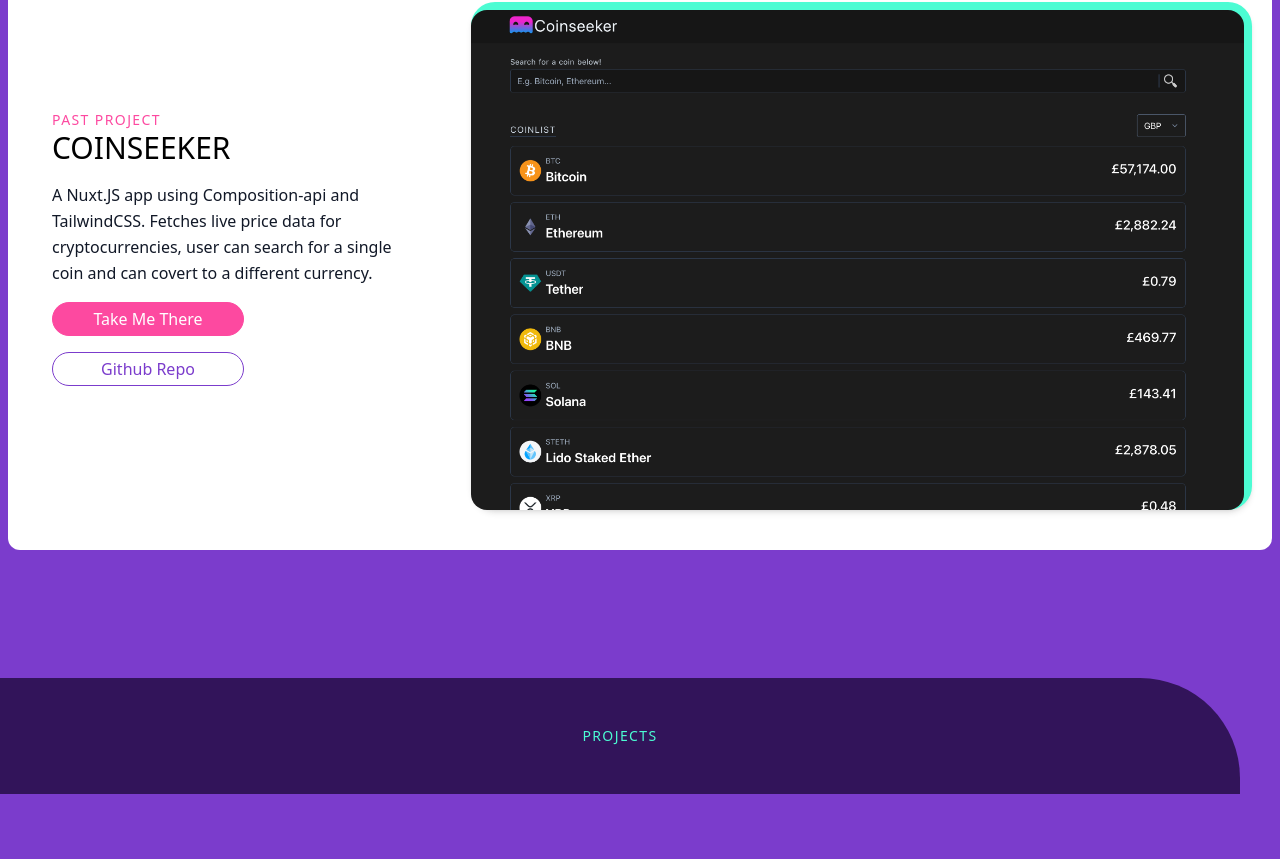
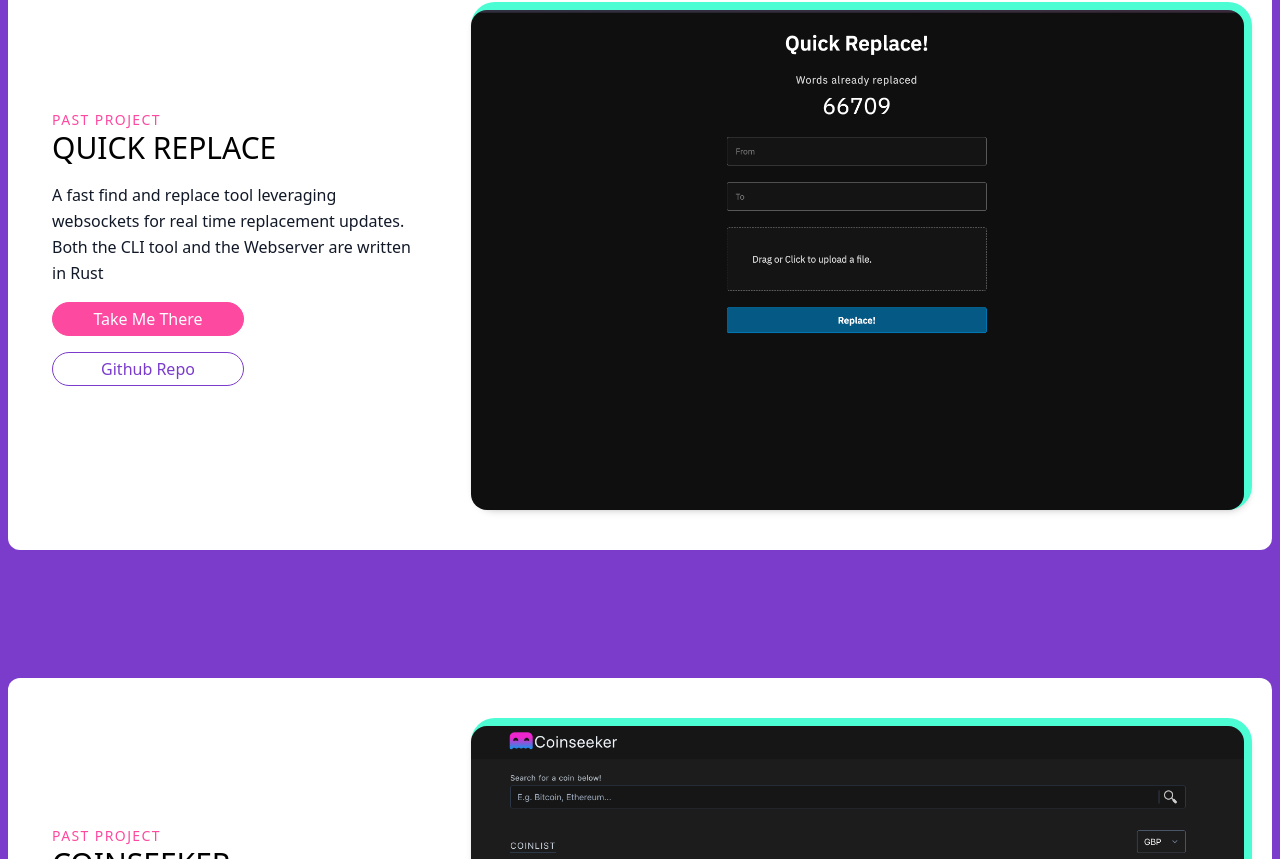
Before and after one commit to acaala/portfolio, a SvelteKit app: page / in a window 1280 px wide. Shown: the part 1701-2560 px from the top of the page. Before the commit the page ends 2495 px from the top, so only its background shows below. Built offline with nearby package versions, Linux system fonts and the light colour scheme.

Commit message:
- Added quick replace

```diff
--- a/src/routes/+page.svelte
+++ b/src/routes/+page.svelte
@@ -10,6 +10,7 @@
 
 	import coinseekerImage from '$lib/images/coinseeker.png';
 	import rustoneImage from '$lib/images/rustone.png';
+	import quickReplaceImage from '$lib/images/quick-replace.png';
 
 	onMount(() => {
 		const t1 = gsap.timeline();
@@ -54,6 +55,15 @@
 
 		<ProjectCard
 			subtitle="Past project"
+			title="Quick Replace"
+			image={quickReplaceImage}
+			primaryBtnLink="https://quick-replace.liamw.dev"
+			secondaryBtnLink="https://github.com/acaala/quick_replace"
+			description="A fast find and replace tool leveraging websockets for real time replacement updates. Both the CLI tool and the Webserver are written in Rust"
+		/>
+
+		<ProjectCard
+			subtitle="Past project"
 			title="Coinseeker"
 			image={coinseekerImage}
 			primaryBtnLink="https://coinseeker.liamw.dev"
```
Also changed, not shown: src/lib/images/quick-replace.png (added), static/favicon.png.
